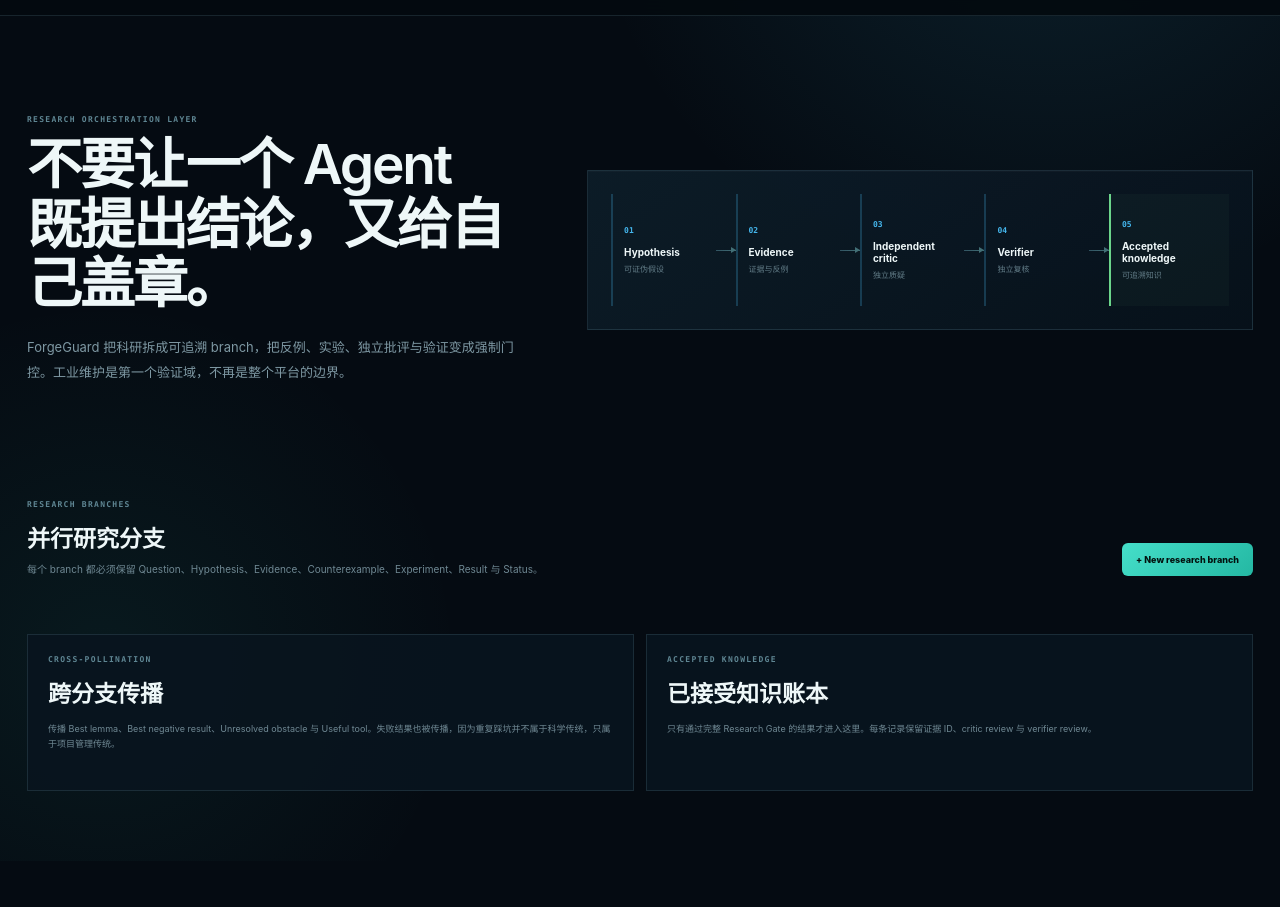
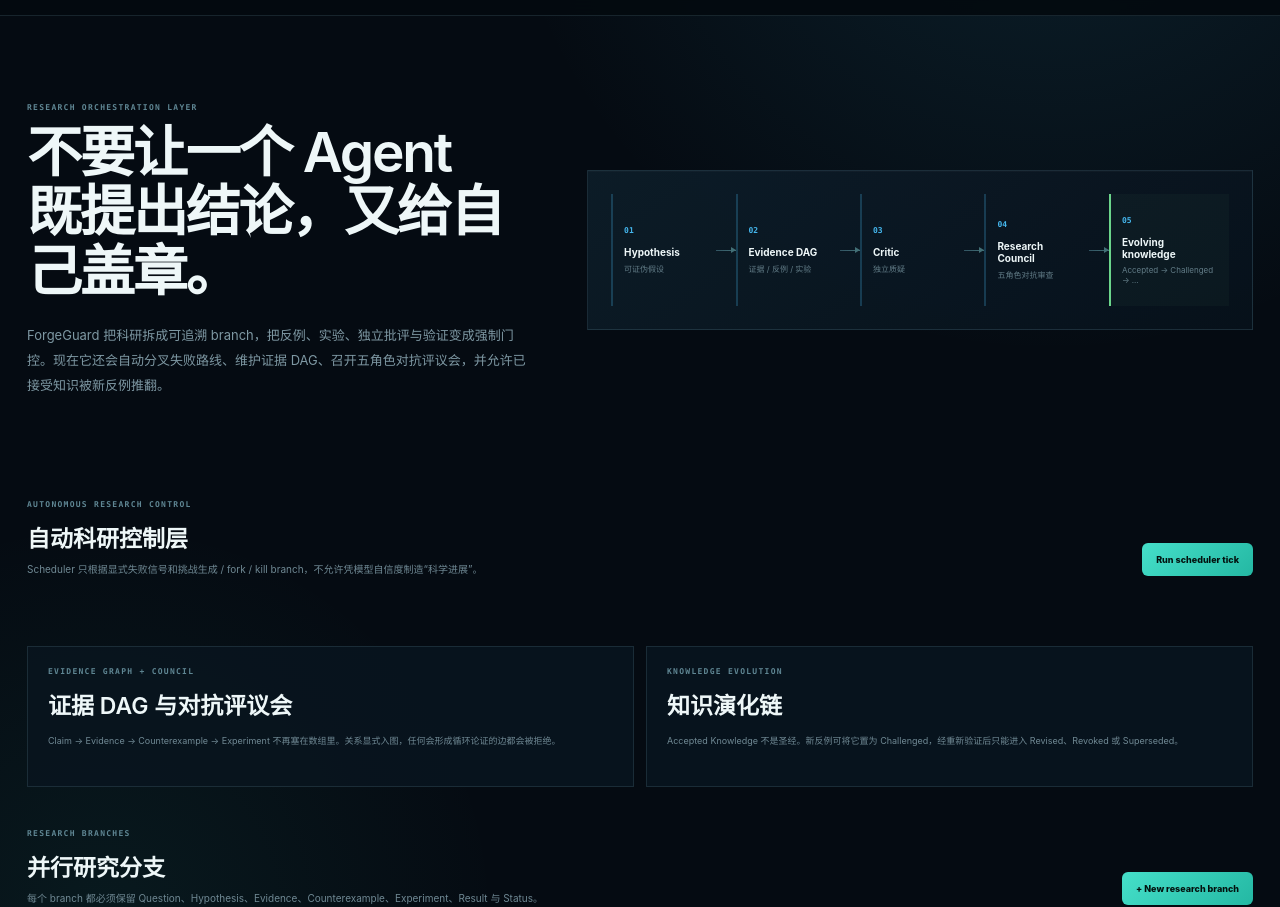
Before and after one commit to alaster-t34/ForgeGuard-Nexus, a website: page frontend/research.html in a window 1280 px wide. Shown: the part 56-963 px from the top of the page. Before the commit the page ends 917 px from the top, so only its background shows below. Drawn offline with Linux system fonts and the light colour scheme; files that its build step writes are made by us from their sources.

Commit message:
feat(ui): surface scheduler graph council and knowledge evolution

```diff
--- a/frontend/research.html
+++ b/frontend/research.html
@@ -5,7 +5,7 @@
   <meta name="viewport" content="width=device-width, initial-scale=1.0" />
   <meta name="theme-color" content="#06111b" />
   <meta name="description" content="ForgeGuard Research Nexus — Verified Scientific-Agent Platform" />
-  <link rel="stylesheet" href="/ui/research.css?v=0.8.0" />
+  <link rel="stylesheet" href="/ui/research.css?v=0.9.0" />
   <title>ForgeGuard Research Nexus</title>
 </head>
 <body>
@@ -20,20 +20,38 @@
       <div>
         <p class="eyebrow">RESEARCH ORCHESTRATION LAYER</p>
         <h1>不要让一个 Agent<br/>既提出结论，又给自己盖章。</h1>
-        <p class="lead">ForgeGuard 把科研拆成可追溯 branch，把反例、实验、独立批评与验证变成强制门控。工业维护是第一个验证域，不再是整个平台的边界。</p>
+        <p class="lead">ForgeGuard 把科研拆成可追溯 branch，把反例、实验、独立批评与验证变成强制门控。现在它还会自动分叉失败路线、维护证据 DAG、召开五角色对抗评议会，并允许已接受知识被新反例推翻。</p>
       </div>
       <div class="gate-rail" aria-label="Research Gate">
         <div><span>01</span><b>Hypothesis</b><small>可证伪假设</small></div><i></i>
-        <div><span>02</span><b>Evidence</b><small>证据与反例</small></div><i></i>
-        <div><span>03</span><b>Independent critic</b><small>独立质疑</small></div><i></i>
-        <div><span>04</span><b>Verifier</b><small>独立复核</small></div><i></i>
-        <div class="accepted"><span>05</span><b>Accepted knowledge</b><small>可追溯知识</small></div>
+        <div><span>02</span><b>Evidence DAG</b><small>证据 / 反例 / 实验</small></div><i></i>
+        <div><span>03</span><b>Critic</b><small>独立质疑</small></div><i></i>
+        <div><span>04</span><b>Research Council</b><small>五角色对抗审查</small></div><i></i>
+        <div class="accepted"><span>05</span><b>Evolving knowledge</b><small>Accepted → Challenged → ...</small></div>
       </div>
     </section>
 
     <section id="overview" class="metrics" aria-label="Research overview"></section>
 
     <section class="section-head">
+      <div><p class="eyebrow">AUTONOMOUS RESEARCH CONTROL</p><h2>自动科研控制层</h2><p>Scheduler 只根据显式失败信号和挑战生成 / fork / kill branch，不允许凭模型自信度制造“科学进展”。</p></div>
+      <button id="run-scheduler" class="primary">Run scheduler tick</button>
+    </section>
+    <section id="advanced-overview" class="metrics" aria-label="Advanced research overview"></section>
+    <section class="two-column">
+      <article class="panel">
+        <header><div><p class="eyebrow">EVIDENCE GRAPH + COUNCIL</p><h2>证据 DAG 与对抗评议会</h2></div><span id="graph-count" class="count"></span></header>
+        <p class="panel-intro">Claim → Evidence → Counterexample → Experiment 不再塞在数组里。关系显式入图，任何会形成循环论证的边都会被拒绝。</p>
+        <div id="council-feed" class="feed"></div>
+      </article>
+      <article class="panel">
+        <header><div><p class="eyebrow">KNOWLEDGE EVOLUTION</p><h2>知识演化链</h2></div><span id="evolution-count" class="count"></span></header>
+        <p class="panel-intro">Accepted Knowledge 不是圣经。新反例可将它置为 Challenged，经重新验证后只能进入 Revised、Revoked 或 Superseded。</p>
+        <div id="evolution-feed" class="feed"></div>
+      </article>
+    </section>
+
+    <section class="section-head" style="margin-top:42px">
       <div><p class="eyebrow">RESEARCH BRANCHES</p><h2>并行研究分支</h2><p>每个 branch 都必须保留 Question、Hypothesis、Evidence、Counterexample、Experiment、Result 与 Status。</p></div>
       <button id="new-branch-button" class="primary">+ New research branch</button>
     </section>
@@ -58,7 +76,7 @@
       </article>
       <article class="panel knowledge-panel">
         <header><div><p class="eyebrow">ACCEPTED KNOWLEDGE</p><h2>已接受知识账本</h2></div><span id="knowledge-count" class="count"></span></header>
-        <p class="panel-intro">只有通过完整 Research Gate 的结果才进入这里。每条记录保留证据 ID、critic review 与 verifier review。</p>
+        <p class="panel-intro">只有通过完整 Research Gate 与五角色 Council 的结果才进入这里。历史版本不被覆盖，后续挑战进入 Knowledge Evolution。</p>
         <div id="knowledge-ledger" class="feed"></div>
       </article>
     </section>
@@ -70,6 +88,6 @@
   </dialog>
 
   <div id="toast" role="status"></div>
-  <script type="module" src="/ui/research.js?v=0.8.0"></script>
+  <script type="module" src="/ui/research.js?v=0.9.0"></script>
 </body>
 </html>
```
